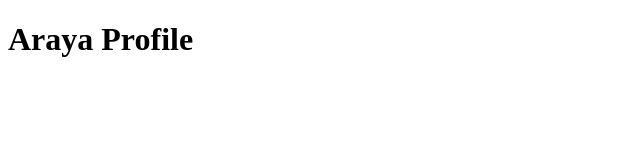
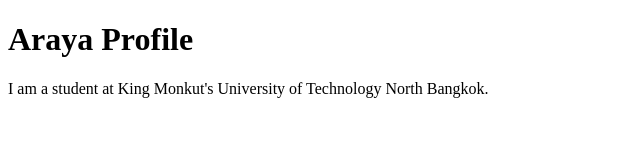
Before and after one commit to aunaun30/github-desktop-project02, a plain HTML site: page index.html in a window 1280 px wide. Shown: the whole page, without its empty margins (0-640 px from the left). Drawn offline with Linux system fonts and the light colour scheme.

Commit message:
Add information
add information

```diff
--- a/index.html
+++ b/index.html
@@ -7,5 +7,8 @@
 </head>
 <body>
     <h1>Araya Profile</h1>
+    <p>I am a student at King Monkut's University of Technology
+        North Bangkok.
+    </p>
 </body>
 </html>
```
